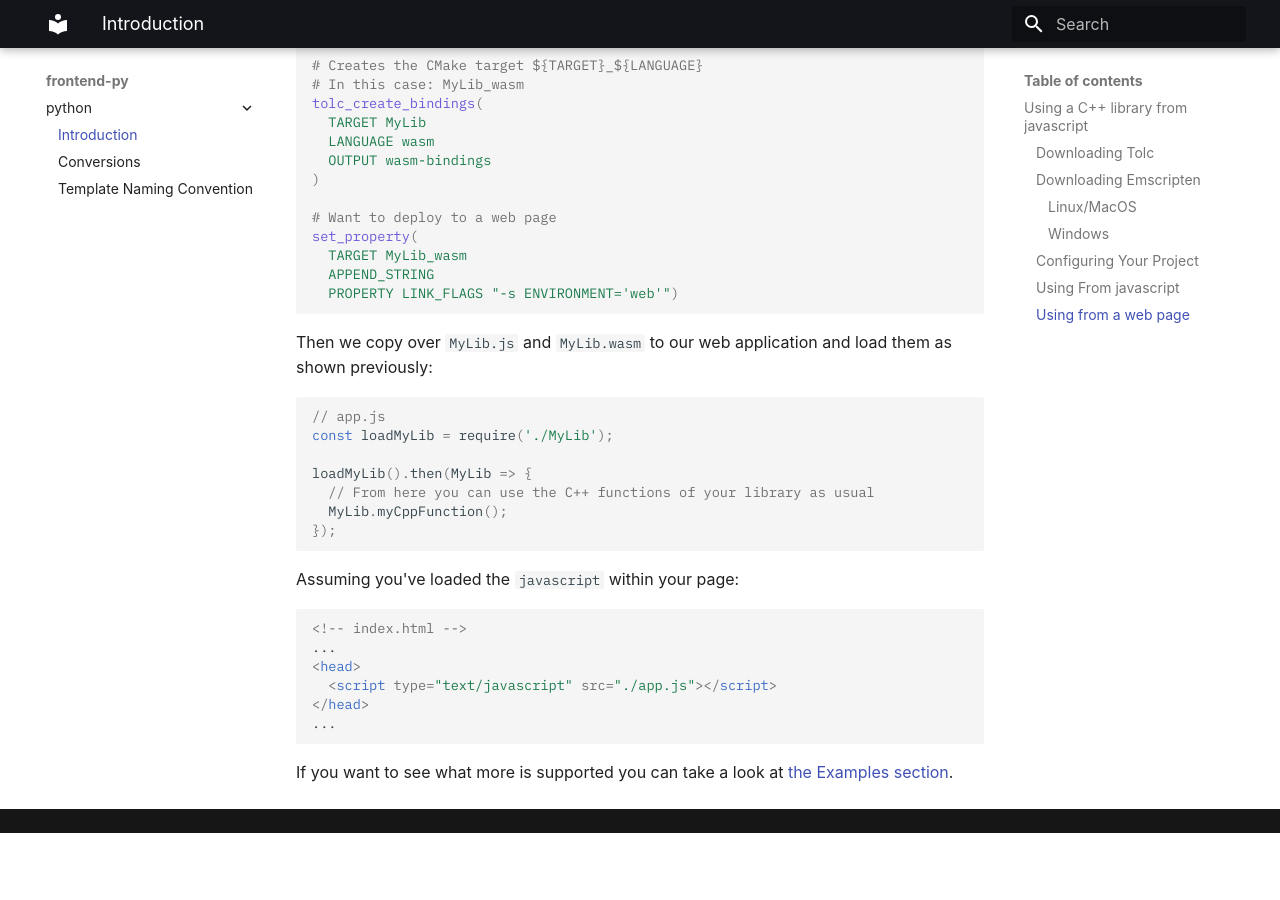
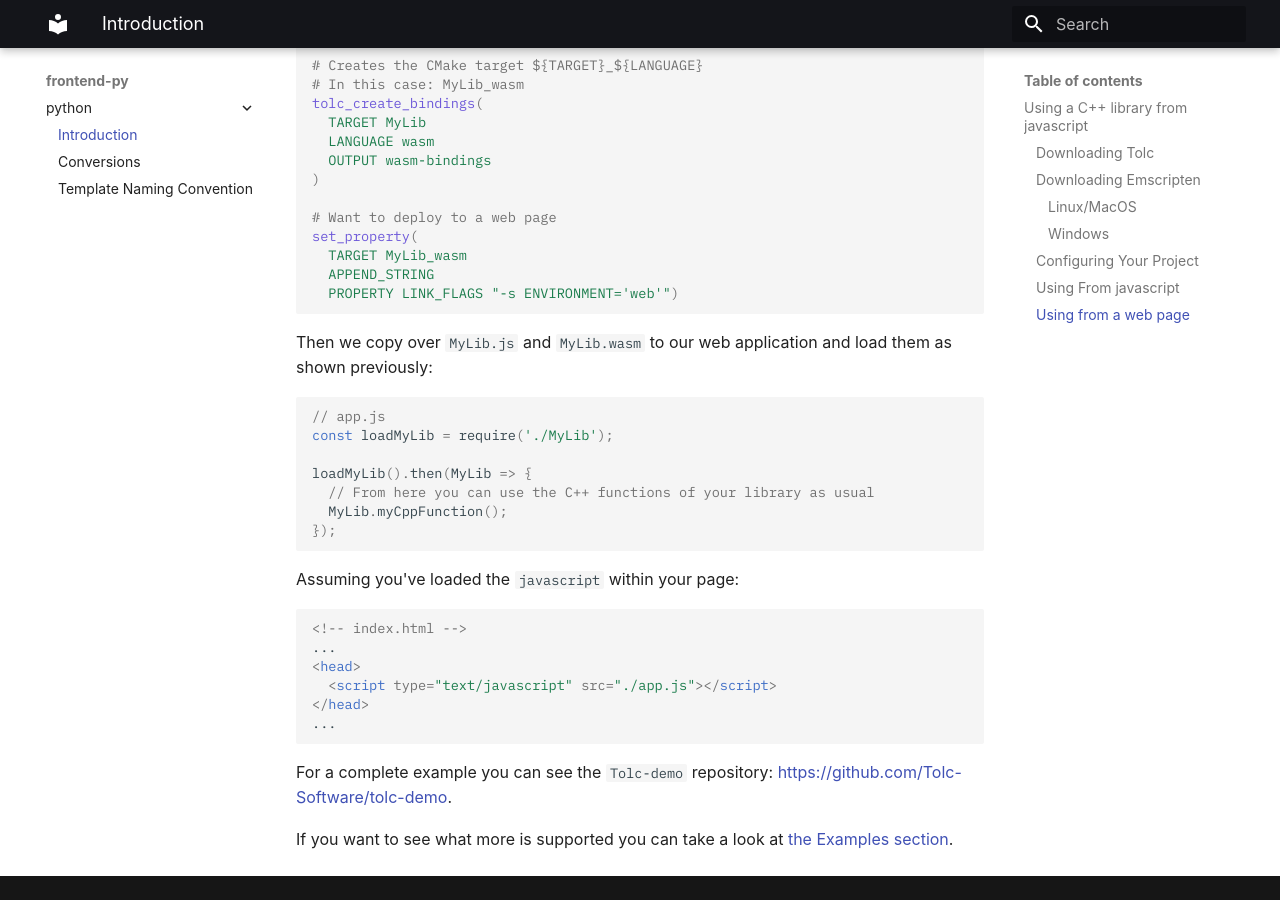
Before and after one commit to Tolc-Software/frontend.wasm, an MkDocs documentation site: the page built from docs/public/introduction.md, in a window 1280 px wide and 900 px high, scrolled down 2883 px. Built offline with MkDocs 1.6.1 and Material for MkDocs 9.7.7, drawn with Linux system fonts in a browser that asks for light colours; some web fonts are replaced; before the commit the page ends 3716 px from its top, so only the background shows below that.

Commit message:
Link to tolc-demo at the end of introduction

````diff
--- a/docs/public/introduction.md
+++ b/docs/public/introduction.md
@@ -158,5 +158,6 @@ Assuming you've loaded the `javascript` within your page:
 ...
 ```
 
+For a complete example you can see the `Tolc-demo` repository: [https://github.com/Tolc-Software/tolc-demo](https://github.com/Tolc-Software/tolc-demo).
 
 If you want to see what more is supported you can take a look at [the Examples section](./examples.md).
````
